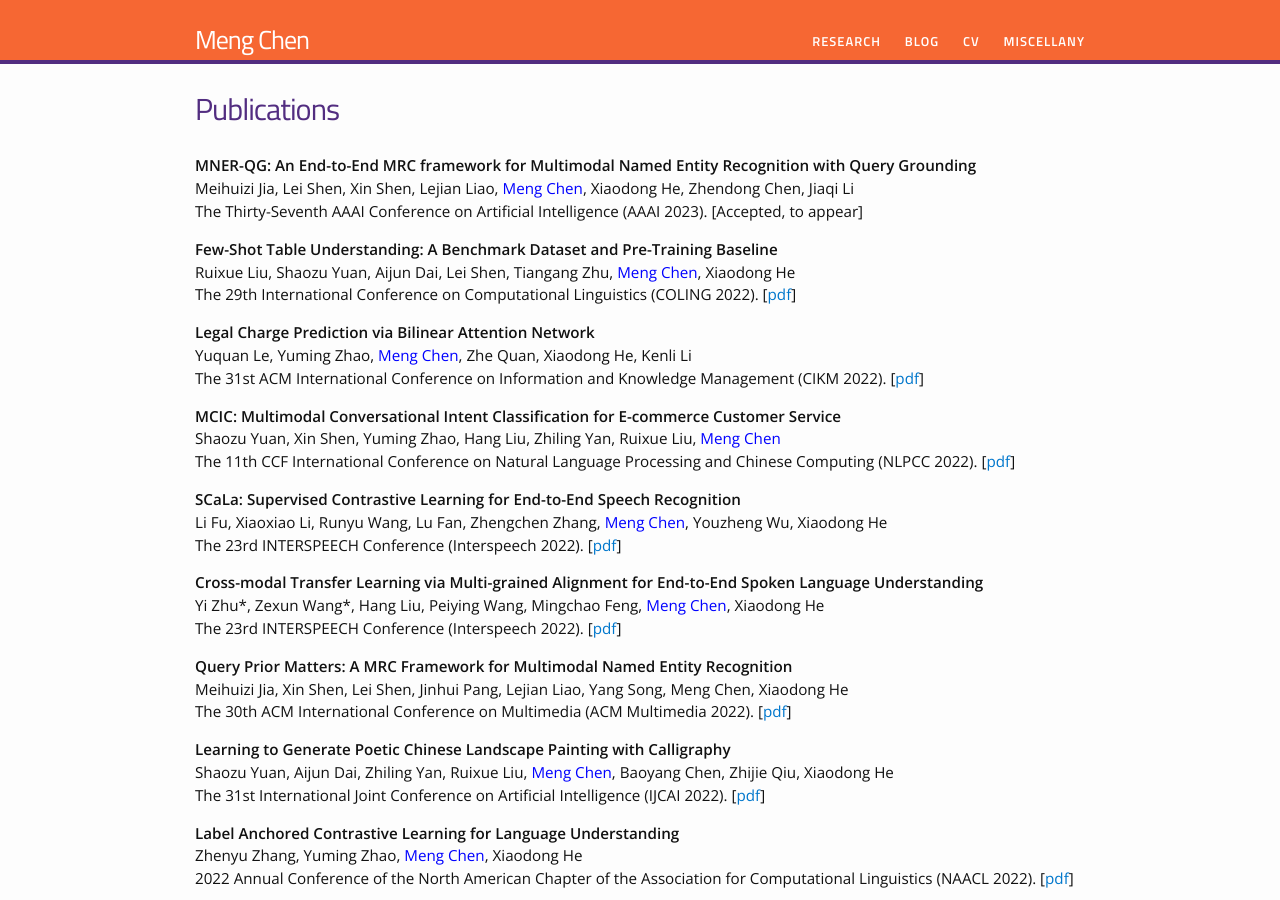
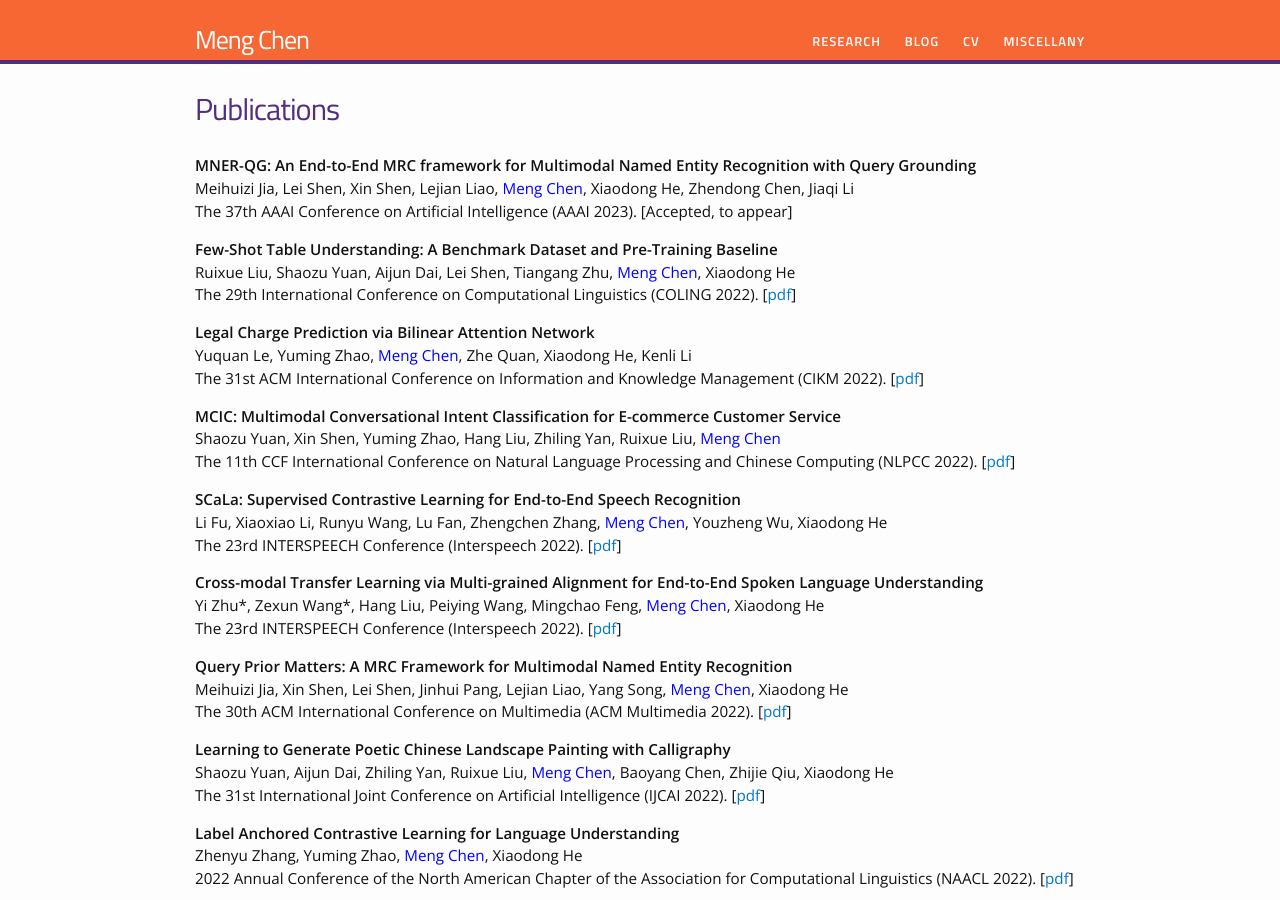
Before and after one commit to chenmengdx/chenmengdx.github.io, a Jekyll site: the page built from research.md, in a window 1280 px wide and 900 px high. Built offline with Jekyll 4.4.1, drawn with Linux system fonts in a browser that asks for light colours.

Commit message:
update papers

```diff
--- a/research.md
+++ b/research.md
@@ -10,7 +10,7 @@ permalink: /research/
 <p>
 <b>MNER-QG: An End-to-End MRC framework for Multimodal Named Entity Recognition with Query Grounding </b> <br />
 Meihuizi Jia, Lei Shen, Xin Shen, Lejian Liao, <font color="blue">Meng Chen</font>, Xiaodong He, Zhendong Chen, Jiaqi Li <br />
-The Thirty-Seventh AAAI Conference on Artificial Intelligence (AAAI 2023). [Accepted, to appear]
+The 37th AAAI Conference on Artificial Intelligence (AAAI 2023). [Accepted, to appear]
 </p>
 
 <p>
@@ -45,7 +45,7 @@ The 23rd INTERSPEECH Conference (Interspeech 2022). [<a href="../papers/IS22_E2E
 
 <p>
 <b> Query Prior Matters: A MRC Framework for Multimodal Named Entity Recognition </b> <br />
-Meihuizi Jia, Xin Shen, Lei Shen, Jinhui Pang, Lejian Liao, Yang Song, Meng Chen, Xiaodong He <br />
+Meihuizi Jia, Xin Shen, Lei Shen, Jinhui Pang, Lejian Liao, Yang Song, <font color="blue">Meng Chen</font>, Xiaodong He <br />
 The 30th ACM International Conference on Multimedia (ACM Multimedia 2022). [<a href="../papers/MM-22.pdf">pdf</a>]
 </p>
 
```
